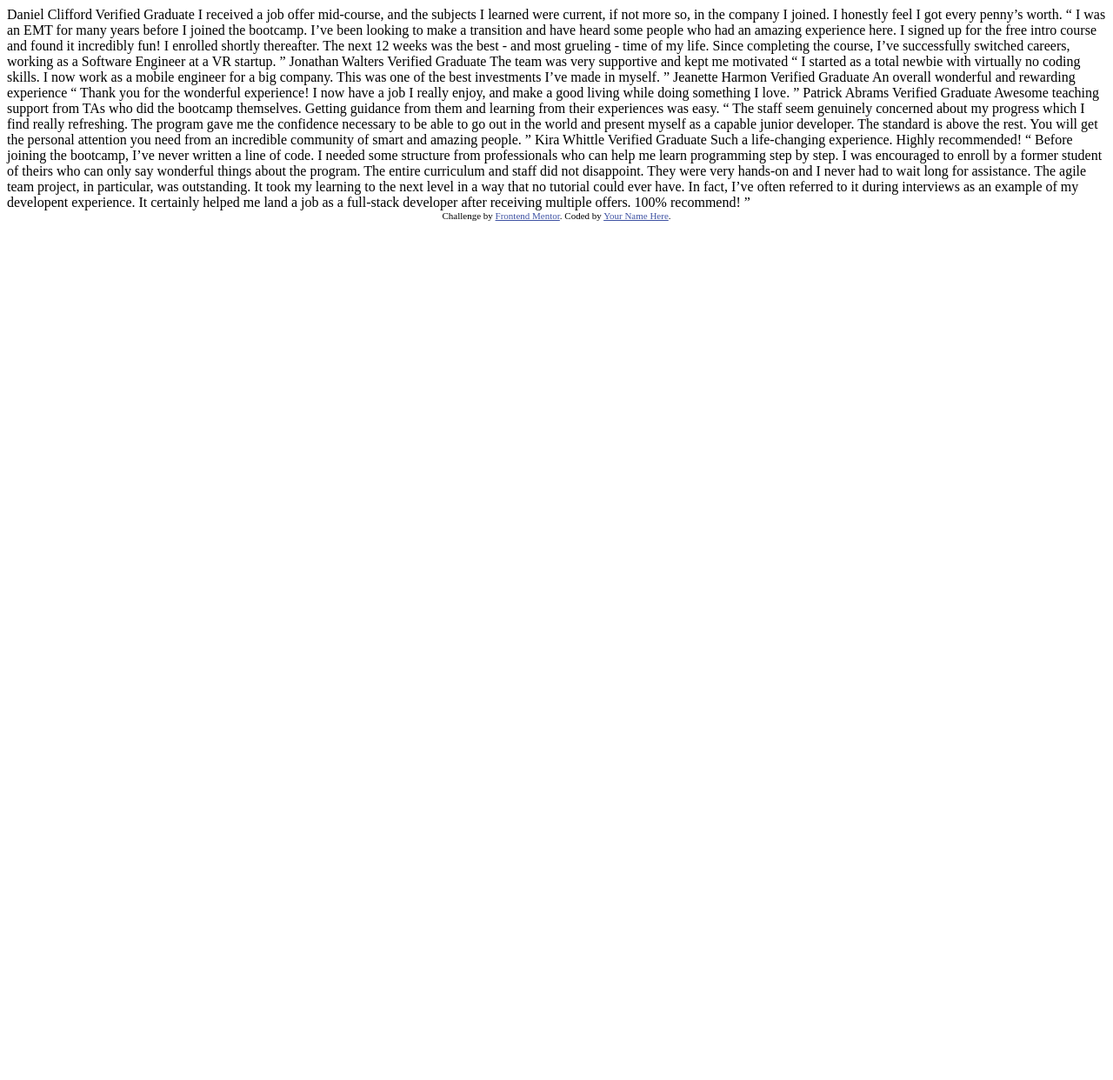
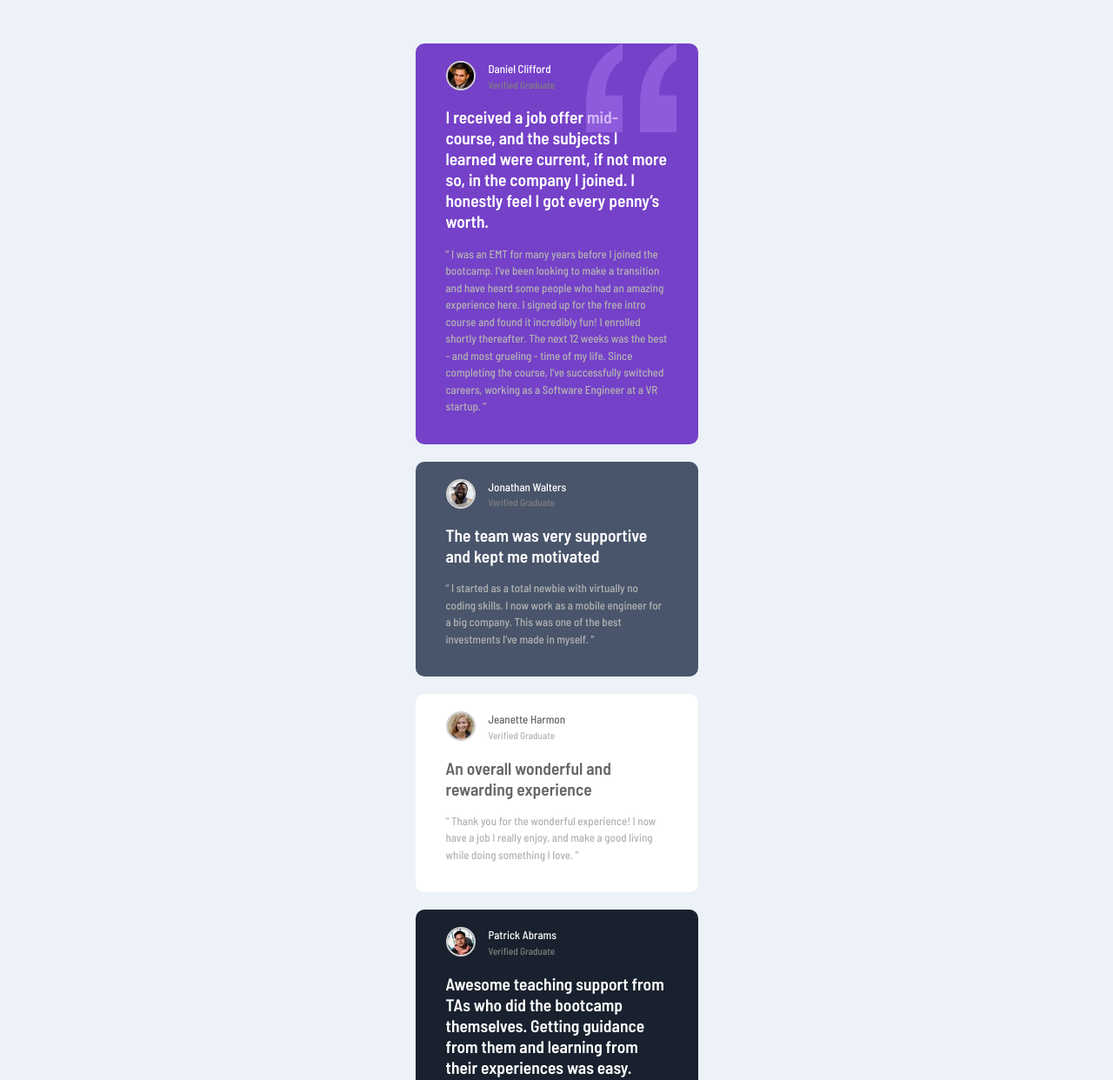
Before and after one commit to mattivricky/testimonial-grid-section, a plain HTML site: page index.html in a window 1280 px wide. Shown: the top 1242 px of the page at 87% size. Before the commit the page ends 800 px from the top, so only its background shows below. Drawn offline with Linux system fonts and the light colour scheme.

Commit message:
mobile view

```diff
--- a/index.html
+++ b/index.html
@@ -1,76 +1,115 @@
 <!DOCTYPE html>
 <html lang="en">
+
 <head>
-  <meta charset="UTF-8">
-  <meta name="viewport" content="width=device-width, initial-scale=1.0"> <!-- displays site properly based on user's device -->
+  <meta charset="UTF-8" />
+  <meta name="viewport" content="width=device-width, initial-scale=1.0" />
+  <!-- displays site properly based on user's device -->
 
-  <link rel="icon" type="image/png" sizes="32x32" href="./images/favicon-32x32.png">
+  <link rel="icon" type="image/png" sizes="32x32" href="./images/favicon-32x32.png" />
+  <link rel="stylesheet" href="styles.css" />
+  <link href="https://fonts.googleapis.com/css2?family=Barlow+Semi+Condensed:wght@500;600&display=swap"
+    rel="stylesheet" />
 
-  <title>Frontend Mentor | [Challenge Name Here]</title>
+  <title>Frontend Mentor | Testimonial Grid Section</title>
+</head>
 
-  <!-- Feel free to remove these styles or customise in your own stylesheet 👍 -->
-  <style>
-    .attribution { font-size: 11px; text-align: center; }
-    .attribution a { color: hsl(228, 45%, 44%); }
-  </style>
-</head>
 <body>
-  Daniel Clifford
-  Verified Graduate
+  <div class="main-container">
+    <div class="profile-container daniel">
+      <img class="quote-sign" src="images/bg-pattern-quotation.svg" alt="" />
+      <img class="profile-pic" src="images/image-daniel.jpg" alt="" />
+      <p class="name">Daniel Clifford</p>
+      <p class="verified">Verified Graduate</p>
 
-  I received a job offer mid-course, and the subjects I learned were current, if not more so,
-  in the company I joined. I honestly feel I got every penny’s worth.
+      <h2>
+        I received a job offer mid-course, and the subjects I learned were
+        current, if not more so, in the company I joined. I honestly feel I got
+        every penny’s worth.
+      </h2>
 
-  “ I was an EMT for many years before I joined the bootcamp. I’ve been looking to make a
-  transition and have heard some people who had an amazing experience here. I signed up
-  for the free intro course and found it incredibly fun! I enrolled shortly thereafter.
-  The next 12 weeks was the best - and most grueling - time of my life. Since completing
-  the course, I’ve successfully switched careers, working as a Software Engineer at a VR startup. ”
+      <p>
+        “ I was an EMT for many years before I joined the bootcamp. I’ve been
+        looking to make a transition and have heard some people who had an
+        amazing experience here. I signed up for the free intro course and found
+        it incredibly fun! I enrolled shortly thereafter. The next 12 weeks was
+        the best - and most grueling - time of my life. Since completing the
+        course, I’ve successfully switched careers, working as a Software
+        Engineer at a VR startup. ”
+      </p>
+    </div>
 
-  Jonathan Walters
-  Verified Graduate
+    <div class="profile-container jonathan">
+      <img class="profile-pic" src="images/image-jonathan.jpg" alt="" />
+      <p class="name">Jonathan Walters</p>
+      <p class="verified">Verified Graduate</p>
+      <h2>The team was very supportive and kept me motivated</h2>
+      <p>
+        “ I started as a total newbie with virtually no coding skills. I now
+        work as a mobile engineer for a big company. This was one of the best
+        investments I’ve made in myself. ”
+      </p>
+    </div>
 
-  The team was very supportive and kept me motivated
+    <div class="profile-container jeanette_kira">
+      <img class="profile-pic" src="images/image-jeanette.jpg" alt="" />
+      <p class="name jean_kira_name">Jeanette Harmon</p>
+      <p class="verified jean_kira_verified">Verified Graduate</p>
+      <h2 class="jean_kira_intro">
+        An overall wonderful and rewarding experience
+      </h2>
+      <p>
+        “ Thank you for the wonderful experience! I now have a job I really
+        enjoy, and make a good living while doing something I love. ”
+      </p>
+    </div>
 
-  “ I started as a total newbie with virtually no coding skills. I now work as a mobile engineer
-  for a big company. This was one of the best investments I’ve made in myself. ”
+    <div class="profile-container patrick">
+      <img class="profile-pic" src="images/image-patrick.jpg" alt="" />
+      <p class="name">Patrick Abrams</p>
+      <p class="verified">Verified Graduate</p>
+      <h2>
+        Awesome teaching support from TAs who did the bootcamp themselves.
+        Getting guidance from them and learning from their experiences was easy.
+      </h2>
+      <p>
+        “ The staff seem genuinely concerned about my progress which I find
+        really refreshing. The program gave me the confidence necessary to be
+        able to go out in the world and present myself as a capable junior
+        developer. The standard is above the rest. You will get the personal
+        attention you need from an incredible community of smart and amazing
+        people. ”
+      </p>
+    </div>
 
-  Jeanette Harmon
-  Verified Graduate
+    <div class="profile-container jeanette_kira">
+      <img class="profile-pic" src="images/image-kira.jpg" alt="" />
+      <p class="name jean_kira_name">Kira Whittle</p>
+      <p class="verified jean_kira_verified">Verified Graduate</p>
+      <h2 class="jean_kira_intro">
+        Such a life-changing experience. Highly recommended!
+      </h2>
+      <p>
+        “ Before joining the bootcamp, I’ve never written a line of code. I
+        needed some structure from professionals who can help me learn
+        programming step by step. I was encouraged to enroll by a former student
+        of theirs who can only say wonderful things about the program. The
+        entire curriculum and staff did not disappoint. They were very hands-on
+        and I never had to wait long for assistance. The agile team project, in
+        particular, was outstanding. It took my learning to the next level in a
+        way that no tutorial could ever have. In fact, I’ve often referred to it
+        during interviews as an example of my developent experience. It
+        certainly helped me land a job as a full-stack developer after receiving
+        multiple offers. 100% recommend! ”
+      </p>
+    </div>
+  </div>
+  <div class="attribution">
+    Challenge by
+    <a href="https://www.frontendmentor.io?ref=challenge" target="_blank">Frontend Mentor</a>. Coded by <a
+      href="#">Chukwunonso M. Eze</a>.
+  </div>
 
-  An overall wonderful and rewarding experience
+</body>
 
-  “ Thank you for the wonderful experience! I now have a job I really enjoy, and make a good living
-  while doing something I love. ”
-
-  Patrick Abrams
-  Verified Graduate
-
-  Awesome teaching support from TAs who did the bootcamp themselves. Getting guidance from them and
-  learning from their experiences was easy.
-
-  “ The staff seem genuinely concerned about my progress which I find really refreshing. The program
-  gave me the confidence necessary to be able to go out in the world and present myself as a capable
-  junior developer. The standard is above the rest. You will get the personal attention you need from
-  an incredible community of smart and amazing people. ”
-
-  Kira Whittle
-  Verified Graduate
-
-  Such a life-changing experience. Highly recommended!
-
-  “ Before joining the bootcamp, I’ve never written a line of code. I needed some structure from
-  professionals who can help me learn programming step by step. I was encouraged to enroll by a former
-  student of theirs who can only say wonderful things about the program. The entire curriculum and staff
-  did not disappoint. They were very hands-on and I never had to wait long for assistance. The agile team
-  project, in particular, was outstanding. It took my learning to the next level in a way that no tutorial
-  could ever have. In fact, I’ve often referred to it during interviews as an example of my developent
-  experience. It certainly helped me land a job as a full-stack developer after receiving multiple offers.
-  100% recommend! ”
-
-  <div class="attribution">
-    Challenge by <a href="https://www.frontendmentor.io?ref=challenge" target="_blank">Frontend Mentor</a>.
-    Coded by <a href="#">Your Name Here</a>.
-  </div>
-</body>
 </html>
--- /dev/null
+++ b/styles.css
@@ -0,0 +1,101 @@
+body{
+    background-color: hsl(210, 46%, 95%);
+    box-sizing: border-box;
+    font-family: 'Barlow Semi Condensed', sans-serif;
+    font-size: 13px;
+    margin: 0;
+    text-align: center;
+
+}
+
+.main-container{
+    width: 325px;
+    margin: 50px auto;
+}
+
+.profile-container{
+    border-radius: 10px;
+    position: relative;
+    padding: 20px 35px;
+    text-align: left;
+    margin: 20px 0;
+}
+
+
+.profile-pic{
+    border: 2px solid hsl(0, 0%, 81%);
+    border-radius: 100%;
+    float: left;
+    margin-right: 15px;
+    width: 30px;
+}
+
+
+.quote-sign{
+    position: absolute;
+    top: 0;
+    right: 25px;
+    opacity: 0.5;
+}
+
+h2{
+    color: hsl(0, 0%, 100%);
+}
+
+
+
+p{
+    color: hsl(0, 0%, 70%);
+    line-height: 1.5;
+}
+
+
+.name{
+    color:hsl(0, 0%, 100%);
+    margin:0;
+}
+
+.verified{
+    color: hsl(0, 0%, 50%);
+    font-size: 11.2px;
+    margin: 0;
+}
+
+
+
+.daniel{
+    background-color: hsl(263, 55%, 52%);
+}
+
+.jonathan{
+    background-color: hsl(217, 19%, 35%);
+}
+
+.jeanette_kira{
+    background-color: hsl(0, 0%, 100%);
+}
+
+.patrick{
+    background-color: hsl(219, 29%, 14%);
+}
+
+
+.jean_kira_name{
+    color: hsl(0, 0%, 40%);
+}
+
+.jean_kira_intro{
+    color: hsl(0, 0%, 40%);
+}
+
+.jean_kira_verified{
+    color: hsl(0, 0%, 70%);
+}
+
+
+.attribution {
+    font-size: 11px;
+    text-align: center;
+    margin-bottom: 20px;
+}
+.attribution a { color: hsl(228, 45%, 44%); }
```
